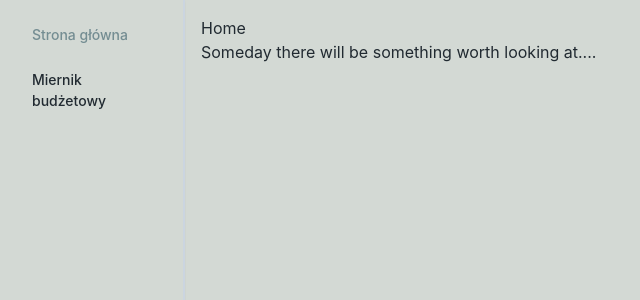
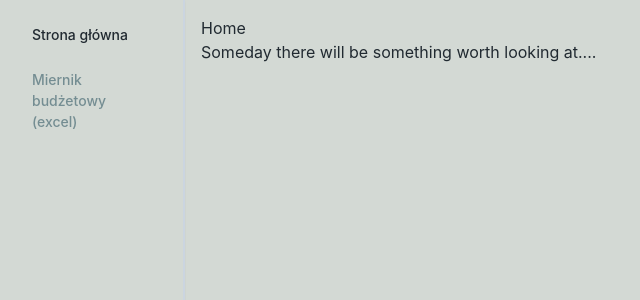
Before and after one commit to Soberek/edureport-app, a Next.js app: page / in a window 1280 px wide. Shown: the top 300 px of the page, without its empty margins (0-640 px from the left). Built offline with nearby package versions, Linux system fonts and the light colour scheme.

Commit message:
style: active link

```diff
--- a/src/app/components/SideNavbar.tsx
+++ b/src/app/components/SideNavbar.tsx
@@ -8,7 +8,7 @@ export default function NavLinks() {
 
   const links: { path: string; name: string }[] = [
     { path: "/", name: "Strona główna" },
-    { path: "/miernik", name: "Miernik budżetowy" }
+    { path: "/miernik", name: "Miernik budżetowy (excel)" }
   ];
 
   return (
@@ -34,8 +34,8 @@ export default function NavLinks() {
 
 const StyledLink = ({ path, pathname, name }: { path: string; pathname: string; name: string }) => {
   const isActive = pathname === path;
-  const activeBg = useColorModeValue("", "red.200");
-  const activeColor = useColorModeValue("white", "gray.800");
+  const activeBg = useColorModeValue("", "");
+  const activeColor = useColorModeValue("white", "primary.100");
   const inactiveBg = useColorModeValue("", "");
   const inactiveColor = useColorModeValue("gray.900", "white");
   const hoverBg = useColorModeValue("gray.100", "gray.600");
@@ -48,7 +48,7 @@ const StyledLink = ({ path, pathname, name }: { path: string; pathname: string;
         py={2}
         bg={isActive ? activeBg : inactiveBg}
         color={isActive ? activeColor : inactiveColor}
-        textColor={isActive ? `fourth.100` : `primary.100`}
+        textColor={isActive ? `primary.100` : `fourth.100`}
         fontSize="sm"
         fontWeight="medium"
         _hover={{
```
